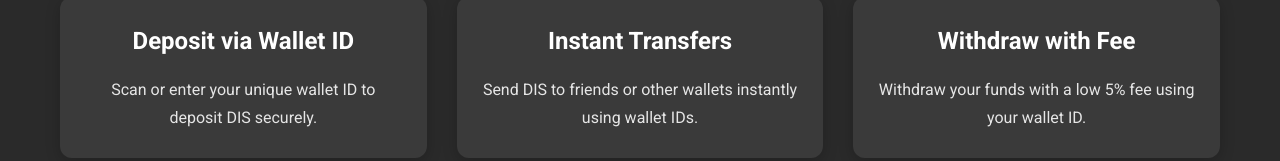
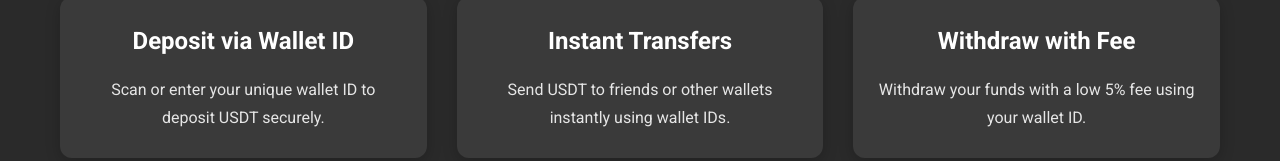
Before and after one commit to A7mx/5445, a website: page public/index.html in a window 1280 px wide. Shown: the part 794-955 px from the top of the page. Drawn offline with Linux system fonts and the light colour scheme.

Commit message:
Update index.html

```diff
--- a/public/index.html
+++ b/public/index.html
@@ -26,11 +26,11 @@
     <div class="feature-grid">
       <div class="feature-card">
         <h3>Deposit via Wallet ID</h3>
-        <p>Scan or enter your unique wallet ID to deposit DIS securely.</p>
+        <p>Scan or enter your unique wallet ID to deposit USDT securely.</p>
       </div>
       <div class="feature-card">
         <h3>Instant Transfers</h3>
-        <p>Send DIS to friends or other wallets instantly using wallet IDs.</p>
+        <p>Send USDT to friends or other wallets instantly using wallet IDs.</p>
       </div>
       <div class="feature-card">
         <h3>Withdraw with Fee</h3>
```
